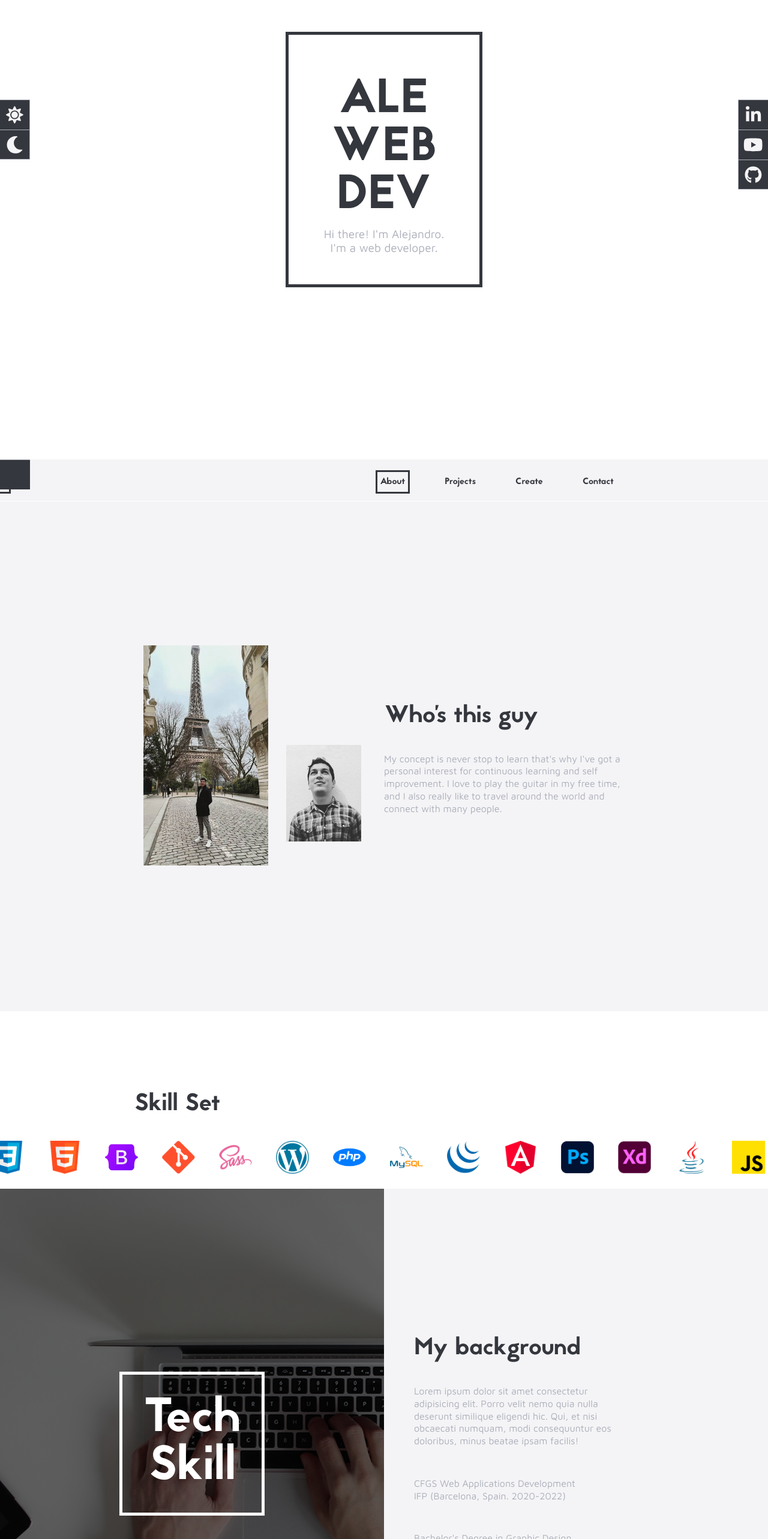
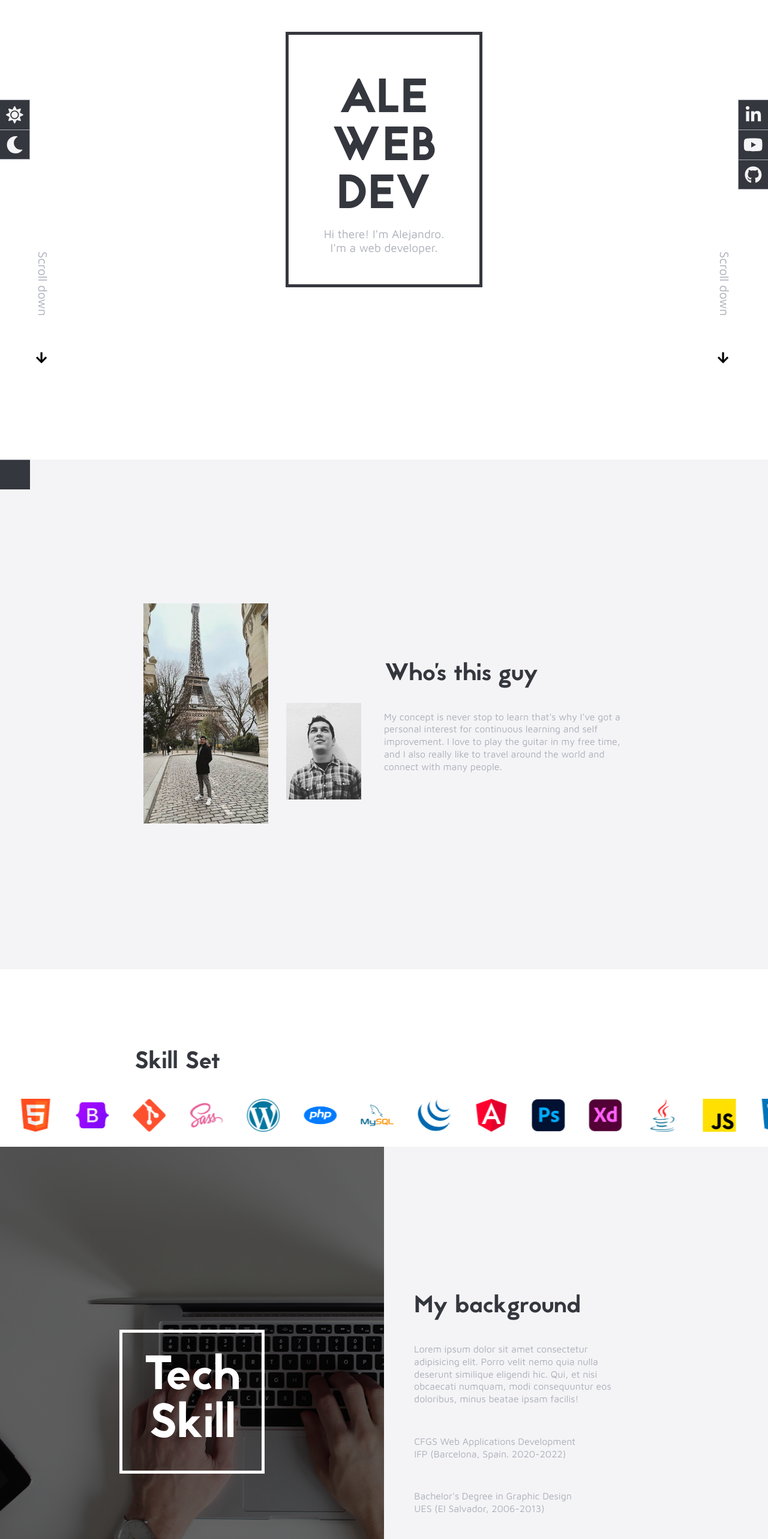
Before and after one commit to alejoalonzo/Portfolio2022, an Angular app: page /about-me in a window 1280 px wide. Shown: the part 234-2800 px from the top of the page at 60% size. Built offline with nearby package versions, Linux system fonts and the light colour scheme.

Commit message:
navar fixed, header projectsPage fixed

```diff
--- a/angular.json
+++ b/angular.json
@@ -31,9 +31,12 @@
               "src/assets"
             ],
             "styles": [
+              "node_modules/aos/dist/aos.css",
               "src/styles.scss"
             ],
-            "scripts": []
+            "scripts": [
+              "node_modules/aos/dist/aos.js"
+            ]
           },
           "configurations": {
             "production": {
--- a/package.json
+++ b/package.json
@@ -23,6 +23,7 @@
     "@fortawesome/free-brands-svg-icons": "^5.15.4",
     "@fortawesome/free-regular-svg-icons": "^5.15.4",
     "@fortawesome/free-solid-svg-icons": "^5.15.4",
+    "aos": "^2.3.4",
     "rxjs": "~7.5.0",
     "sweetalert2": "^11.4.4",
     "tslib": "^2.3.0",
@@ -32,6 +33,7 @@
     "@angular-devkit/build-angular": "~13.2.0",
     "@angular/cli": "~13.2.0",
     "@angular/compiler-cli": "~13.2.0",
+    "@types/aos": "^3.0.4",
     "@types/jasmine": "~3.10.0",
     "@types/node": "^12.11.1",
     "jasmine-core": "~4.0.0",
--- a/src/app/app.component.html
+++ b/src/app/app.component.html
@@ -1,5 +1,11 @@
 <!-- header---------------------------------------------------------------- -->
 <header>
+  <div class="scrollDown">
+    <span>
+      Scroll down
+    </span>
+    <fa-icon [icon]="faArrowDown"></fa-icon>
+  </div>
   <div id="squareTitle">
     <h1 id="title">
       ale <br>
@@ -9,9 +15,16 @@
     <span id="subTitle">
       Hi there! I'm Alejandro. <br>I'm a web developer.
     </span>
+  </div>
+  <div class="scrollDown">
+    <span>
+      Scroll down
+    </span>
+    <fa-icon [icon]="faArrowDown"></fa-icon>
+  </div>
 
-  </div>
 </header>
+
 
 <!-- sideBars ------------------------------------------------------------------------>
 
@@ -42,9 +55,7 @@
 </div>
 
 <!-- navbar------------------------------------------------------------------------ -->
-<nav>
-
-
+<nav #navbar>
   <ul>
     <li id="homeBtnMenu"><a [routerLink]="['']" [routerLinkActive]="['actived']">Alejo</a></li>
     <li><a [routerLink]="['/about-me']" [routerLinkActive]="['actived']">About</a></li>
@@ -54,9 +65,6 @@
   </ul>
 </nav>
 
-
-
-
 <!-- <fa-icon [icon]="faCoffee"></fa-icon> -->
 <!-- <fa-icon [icon]="faFolderOpen"></fa-icon> -->
 
--- a/src/app/app.component.ts
+++ b/src/app/app.component.ts
@@ -1,6 +1,8 @@
-import { Component } from '@angular/core';
+import * as AOS from 'aos';
+import { Component, ViewChild, ElementRef } from '@angular/core';
 import { faGithub, faLinkedinIn, faYoutube } from '@fortawesome/free-brands-svg-icons';
 import { faCoffee, faFolderOpen, faMoon, faSun } from '@fortawesome/free-solid-svg-icons';
+import { faArrowDown } from '@fortawesome/free-solid-svg-icons';
 
 @Component({
   selector: 'app-root',
@@ -16,4 +18,32 @@ export class AppComponent {
   faYoutube = faYoutube;
   faSun = faSun;
   faMoon = faMoon;
+  faArrowDown = faArrowDown;
+
+  @ViewChild('navbar')
+  navbar!: ElementRef;
+
+  ngOnInit(): void {
+    AOS.init();
+
+
+  // -----------------------------------------------------NAVBAR-------------------
+  var posAnteriorScrol = document.documentElement.scrollTop;
+
+  window.onscroll = function(){
+      esconderMostrarMenu()
+  };
+    const esconderMostrarMenu = () =>{
+      var posActualScrol = document.documentElement.scrollTop;
+      if(posAnteriorScrol>posActualScrol){
+         this.navbar.nativeElement.style.top="0";
+        //document.getElementById("navbar").style.top = "0"
+      }else
+        this.navbar.nativeElement.style.top="-70px";
+        //document.getElementById("navbar").style.top = "-100px"
+        posAnteriorScrol = posActualScrol;
+    }
+
+  }
+
 }
--- a/src/app/components/about/about.component.html
+++ b/src/app/components/about/about.component.html
@@ -2,11 +2,11 @@
 <section class="aboutMe">
     <div class="aboutMeContainer">
         <div id="imgAbout">
-            <img id="imgAbout1" src="../assets/media/about.jpg" alt="About">
-            <img id="imgAbout2" src="../assets/media/74553037.jpeg" alt="About">
-
+            <img data-aos="fade-up" data-aos-duration="1500" id="imgAbout1" src="../assets/media/about.jpg" alt="About">
+            <img data-aos="fade-down" data-aos-duration="1500" id="imgAbout2" src="../assets/media/74553037.jpeg"
+                alt="About">
         </div>
-        <div class="textAbout">
+        <div class="textAbout" data-aos="fade-left" data-aos-duration="3000">
             <h3 class="titles">
                 Who's this guy
             </h3>
@@ -217,15 +217,18 @@
         </div>
     </div>
     <div class="containerForm">
-        <h3 class="titles">My background</h3>
-        <span class="descriptionAbout paddingRight200">
+        <h3 class="titles" data-aos="fade-left" data-aos-duration="2000">My background</h3>
+        <span class="descriptionAbout paddingRight200" data-aos="fade-left" data-aos-duration="3000">
             Lorem ipsum dolor sit amet consectetur adipisicing elit. Porro velit nemo quia nulla deserunt similique
             eligendi hic. Qui, et nisi obcaecati numquam, modi consequuntur eos doloribus, minus beatae ipsam facilis!
         </span>
-        <span class="descriptionAbout marginTop50">CFGS Web Applications Development</span>
-        <span class="descriptionAbout">IFP (Barcelona, Spain. 2020-2022)</span>
-        <span class="descriptionAbout marginTop50">Bachelor's Degree in Graphic Design</span>
-        <span class="descriptionAbout">UES (El Salvador, 2006-2013)</span>
+        <span class="descriptionAbout marginTop50" data-aos="fade-left" data-aos-duration="3000">CFGS Web Applications
+            Development</span>
+        <span class="descriptionAbout" data-aos="fade-left" data-aos-duration="3000">IFP (Barcelona, Spain.
+            2020-2022)</span>
+        <span class="descriptionAbout marginTop50" data-aos="fade-left" data-aos-duration="3000">Bachelor's Degree in
+            Graphic Design</span>
+        <span class="descriptionAbout" data-aos="fade-left" data-aos-duration="3000">UES (El Salvador, 2006-2013)</span>
     </div>
 </div>
 
--- a/src/app/components/about/about.component.ts
+++ b/src/app/components/about/about.component.ts
@@ -10,6 +10,6 @@ export class AboutComponent implements OnInit {
   constructor() { }
 
   ngOnInit(): void {
+
   }
-
 }
--- a/src/app/components/contact/contact.component.html
+++ b/src/app/components/contact/contact.component.html
@@ -3,7 +3,7 @@
     </div>
 
     <div class="containerForm">
-        <h2>{{title}}</h2>
+        <h2 data-aos="fade-left" data-aos-duration="3000">{{title}}</h2>
 
         <form>
             <span>
@@ -24,7 +24,9 @@
             </span>
             <div class="OpenAndSubmit">
                 <span class="submitForm">
+
                     <input type="submit" name="" id="" value="Submit" placeholder="Submit">
+                    <fa-icon [icon]="faArrowRight" id="iconFolder"></fa-icon>
                 </span>
             </div>
         </form>
--- a/src/app/components/contact/contact.component.ts
+++ b/src/app/components/contact/contact.component.ts
@@ -1,4 +1,6 @@
 import { Component, OnInit } from '@angular/core';
+import Swal from 'sweetalert2';
+import { faArrowRight } from '@fortawesome/free-solid-svg-icons';
 
 @Component({
   selector: 'app-contact',
@@ -8,6 +10,7 @@ import { Component, OnInit } from '@angular/core';
 export class ContactComponent implements OnInit {
 
   public title: String;
+  faArrowRight = faArrowRight;
 
   constructor() {
     this.title= 'Get in touch';
--- a/src/app/components/home/home.component.html
+++ b/src/app/components/home/home.component.html
@@ -2,11 +2,12 @@
 <section class="aboutMe">
     <div class="aboutMeContainer">
         <div id="imgAbout">
-            <img id="imgAbout1" src="../assets/media/about.jpg" alt="About">
-            <img id="imgAbout2" src="../assets/media/74553037.jpeg" alt="About">
+            <img data-aos="fade-up" data-aos-duration="1500" id="imgAbout1" src="../assets/media/about.jpg" alt="About">
+            <img data-aos="fade-down" data-aos-duration="1500" id="imgAbout2" src="../assets/media/74553037.jpeg"
+                alt="About">
 
         </div>
-        <div class="textAbout">
+        <div class="textAbout" data-aos="fade-left" data-aos-duration="3000">
             <h3 class="titles">
                 Who's this guy
             </h3>
@@ -217,15 +218,18 @@
         </div>
     </div>
     <div class="containerForm">
-        <h3 class="titles">My background</h3>
-        <span class="descriptionAbout  paddingRight200">
+        <h3 class="titles" data-aos="fade-left" data-aos-duration="2000">My background</h3>
+        <span class="descriptionAbout  paddingRight200" data-aos="fade-left" data-aos-duration="3000">
             Lorem ipsum dolor sit amet consectetur adipisicing elit. Porro velit nemo quia nulla deserunt similique
             eligendi hic. Qui, et nisi obcaecati numquam, modi consequuntur eos doloribus, minus beatae ipsam facilis!
         </span>
-        <span class="descriptionAbout marginTop50">CFGS Web Applications Development</span>
-        <span class="descriptionAbout">IFP (Barcelona, Spain. 2020-2022)</span>
-        <span class="descriptionAbout marginTop50">Bachelor's Degree in Graphic Design</span>
-        <span class="descriptionAbout">UES (El Salvador, 2006-2013)</span>
+        <span class="descriptionAbout marginTop50" data-aos="fade-left" data-aos-duration="3000">CFGS Web Applications
+            Development</span>
+        <span class="descriptionAbout" data-aos="fade-left" data-aos-duration="3000">IFP (Barcelona, Spain.
+            2020-2022)</span>
+        <span class="descriptionAbout marginTop50" data-aos="fade-left" data-aos-duration="3000">Bachelor's Degree in
+            Graphic Design</span>
+        <span class="descriptionAbout" data-aos="fade-left" data-aos-duration="3000">UES (El Salvador, 2006-2013)</span>
     </div>
 </div>
 
--- a/src/styles.scss
+++ b/src/styles.scss
@@ -35,6 +35,7 @@ body {
   background-color: gray;
   font-family: $textFontGeneral;
   margin: 0px;
+  overflow-x: hidden;
 }
 .displayNone {
   display: none;
@@ -136,6 +137,37 @@ header {
   margin-bottom: 50px;
 }
 
+.scrollDown{
+ margin: 700px 60px 0 60px;
+ justify-content: end;
+}
+.scrollDown span{
+  display: flex;
+  color: $TextColorGlobalSecundary;
+  font-size: 1.3rem;
+  writing-mode: vertical-lr;
+  margin-bottom: 10px;
+  position : relative;
+  animation-name: subTitle;
+  animation-duration: 2s;
+  animation-iteration-count: infinite;
+}
+.scrollDown fa-icon{
+  font-size: 1.3rem;
+  text-align: center;
+}
+
+@keyframes subTitle {
+  0% {
+ bottom: 50px;
+  }
+  50% {
+     bottom: 0px;
+  }
+  100% {
+     bottom: 50px;
+  }
+}
 /*---------------------------------sideBars-------------------------------------*/
 .boxSideBars {
   position: fixed;
@@ -192,9 +224,13 @@ nav {
   flex-direction: row;
   justify-content: center;
   height: 70px;
+  width: 100%;
   border-bottom: 1px solid $backgroundColorGlobalPrimary;
   background-color: $backgroundColorGlobalSecundary;
-  // text-decoration: none;
+  position: fixed;
+  transition-property: top;
+  transition-duration: 500ms;
+  z-index: 1;
 }
 nav ul {
   display: flex;
@@ -337,7 +373,7 @@ transform: translateX(0);
   background-color: $backgroundColorGlobalPrimary;
 }
 
-/**************************************************************************************CREATE*****************************/
+/**********************************************************************************CREATE*****************************/
 
 #createProject {
   width: 100%;
@@ -544,7 +580,8 @@ form input[disabled] {
   transition: 300ms ease-in-out;
 }
 
-.projectView h3 {
+
+.hTresPortfolio {
   text-align: center;
   text-align: center;
   position: absolute;
@@ -553,23 +590,51 @@ form input[disabled] {
   transform: translate(-50%, -50%);
   color: $TextColorGlobalDarkBG;
   padding-bottom: 15px;
+  display: none;
 }
-.projectView h3:hover {
+.projectView:hover .hTresPortfolio {
+  display: flex;
+}
 
-}
-.projectView span:hover {
-}
-.projectView span {
+.spanPorfolio {
   font-size: 0.9rem;
   width: 70%;
   color: $TextColorGlobalSecundary;
+  justify-content: center;
   text-align: center;
   position: absolute;
   top: 55%;
   left: 50%;
   transform: translate(-50%, -50%);
   margin-bottom: 5px;
+  display: none;
 }
+
+.spanPorfolio2{
+  font-size: 0.9rem;
+  width: 70%;
+  color: $TextColorGlobalSecundary;
+  justify-content: center;
+  text-align: center;
+  position: absolute;
+  top: 63%;
+  left: 50%;
+  transform: translate(-50%, -50%);
+  margin-bottom: 5px;
+  display: none;
+}
+.projectView:hover .spanPorfolio{
+  display: flex;
+}
+.projectView:hover .spanPorfolio2 {
+  display: flex;
+}
+
+
+.hTresPortfolio:hover .imgPotfolioPage{
+  filter: brightness(20%); //mas oscura
+}
+
 .seeProjectLink {
   text-decoration: none;
   color: $TextColorGlobalDarkBG;
```
Also changed, not shown: src/app/components/projects/projects.component.html (+7 -7 lines), 1 other file (tests, documents, lock files or other folders).
